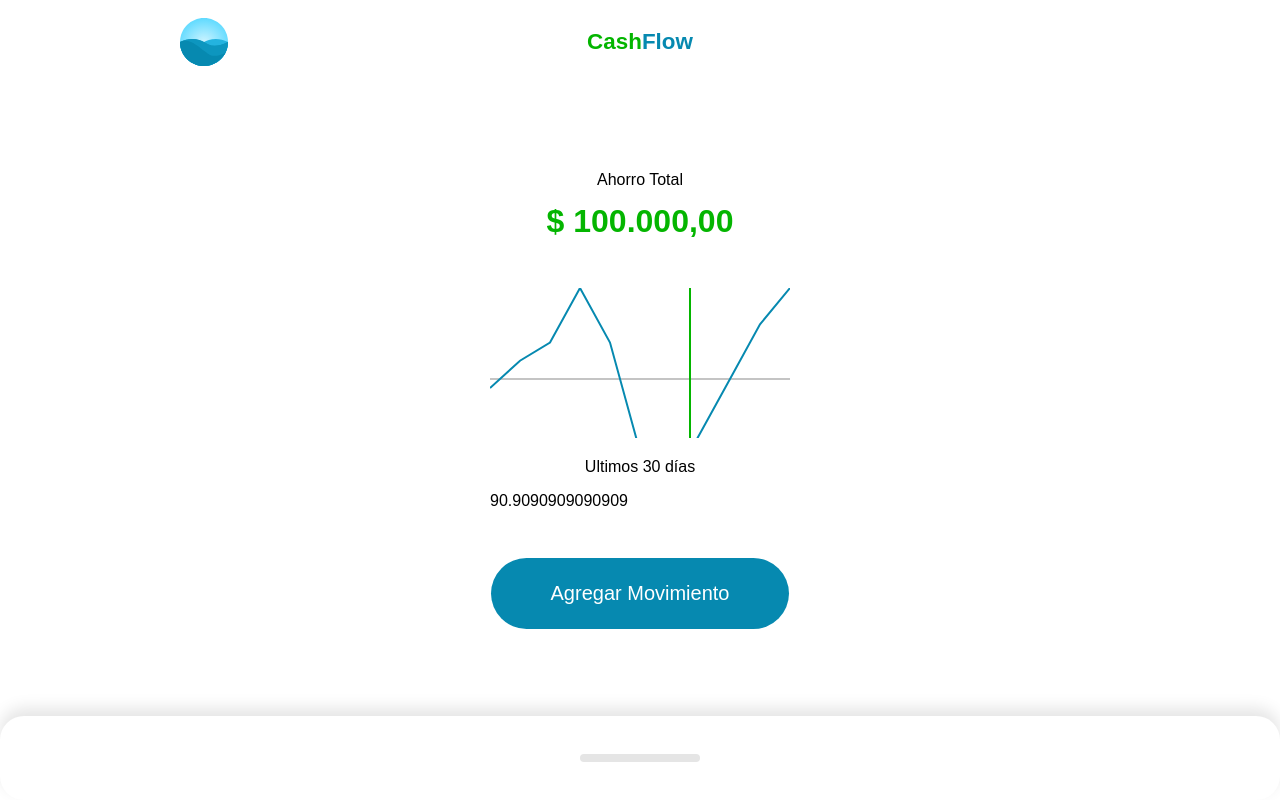
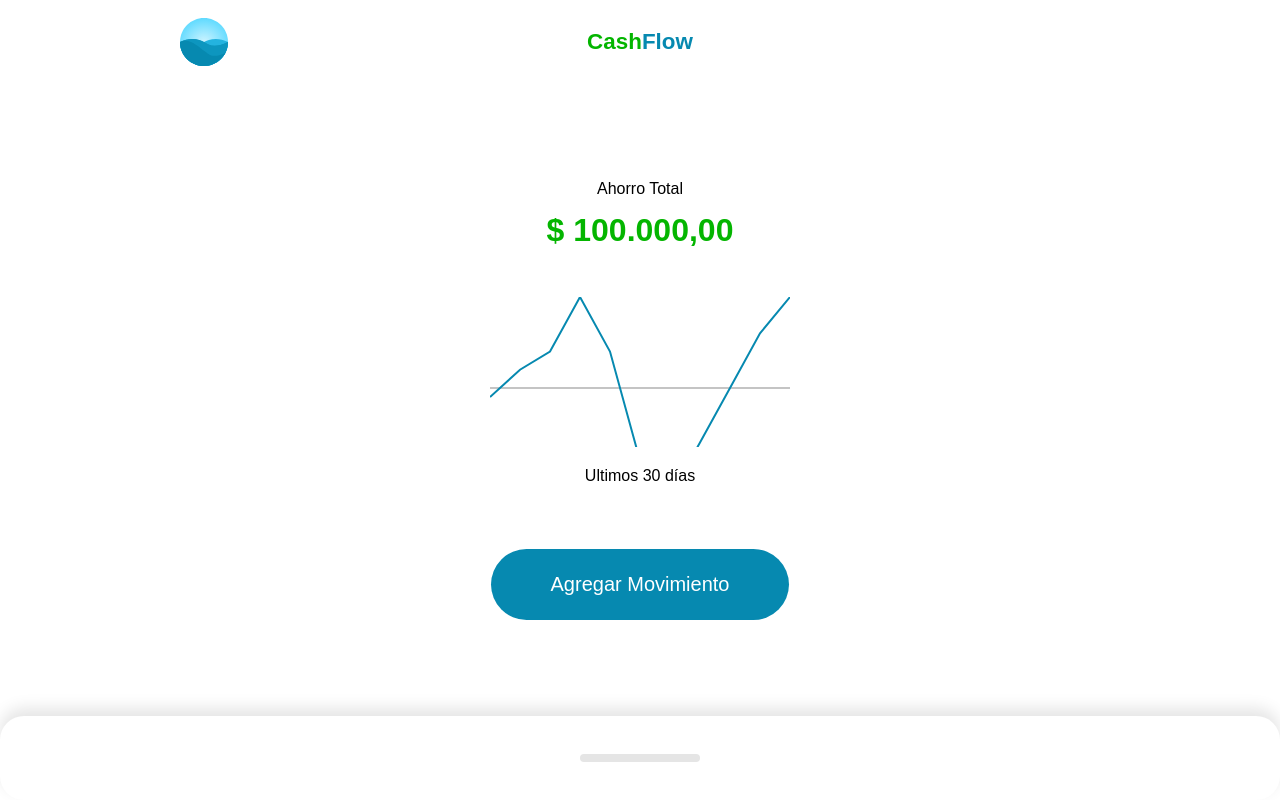
Before and after one commit to nicothomas1201/cashflow-vue, a Vue app: page / in a window 1280 px wide. Built offline with nearby package versions, Linux system fonts and the light colour scheme.

Commit message:
interaccion grafico

```diff
--- a/src/components/Resume/Graphic.vue
+++ b/src/components/Resume/Graphic.vue
@@ -1,6 +1,9 @@
 <template>
   <div>
     <svg
+      @touchstart="tap"
+      @touchmove="tap"
+      @touchend="untap"
       view-box="0 0 300 200"
     >
       <line
@@ -18,21 +21,21 @@
         :points="points"
       />
       <line
+        v-show="showPointer"
         stroke="#04b500"
         stroke-width="2"
-        x1="200"
+        :x1="pointer"
         y1="0"
-        x2="200"
+        :x2="pointer"
         y2="200"
       />
     </svg>
     <p>Ultimos 30 días</p>
-    <div>{{ zero }}</div>
   </div>
 </template>
 
 <script setup>
-  import { defineProps, toRefs, computed } from 'vue';
+  import { defineProps, toRefs, computed, ref } from 'vue';
 
   const props = defineProps({
     amounts: {
@@ -67,6 +70,26 @@
     return amountsToPixels(0)
   })
 
+  const showPointer = ref(false)
+  const pointer = ref(0)
+
+  function tap({ target, touches }){
+    showPointer.value = true
+    const elementWidth = target.getBoundingClientRect().width
+    // donde esta actualmente la linea
+    const elementX = target.getBoundingClientRect().x
+    // la coordenada donde se hizo el touch
+    const touchX = touches[0].clientX
+    pointer.value = ((touchX - elementX) * 300) / elementWidth
+
+  }
+
+  function untap(){
+    showPointer.value = false
+  }
+
+
+
 </script>
 
 <style scoped>
```
